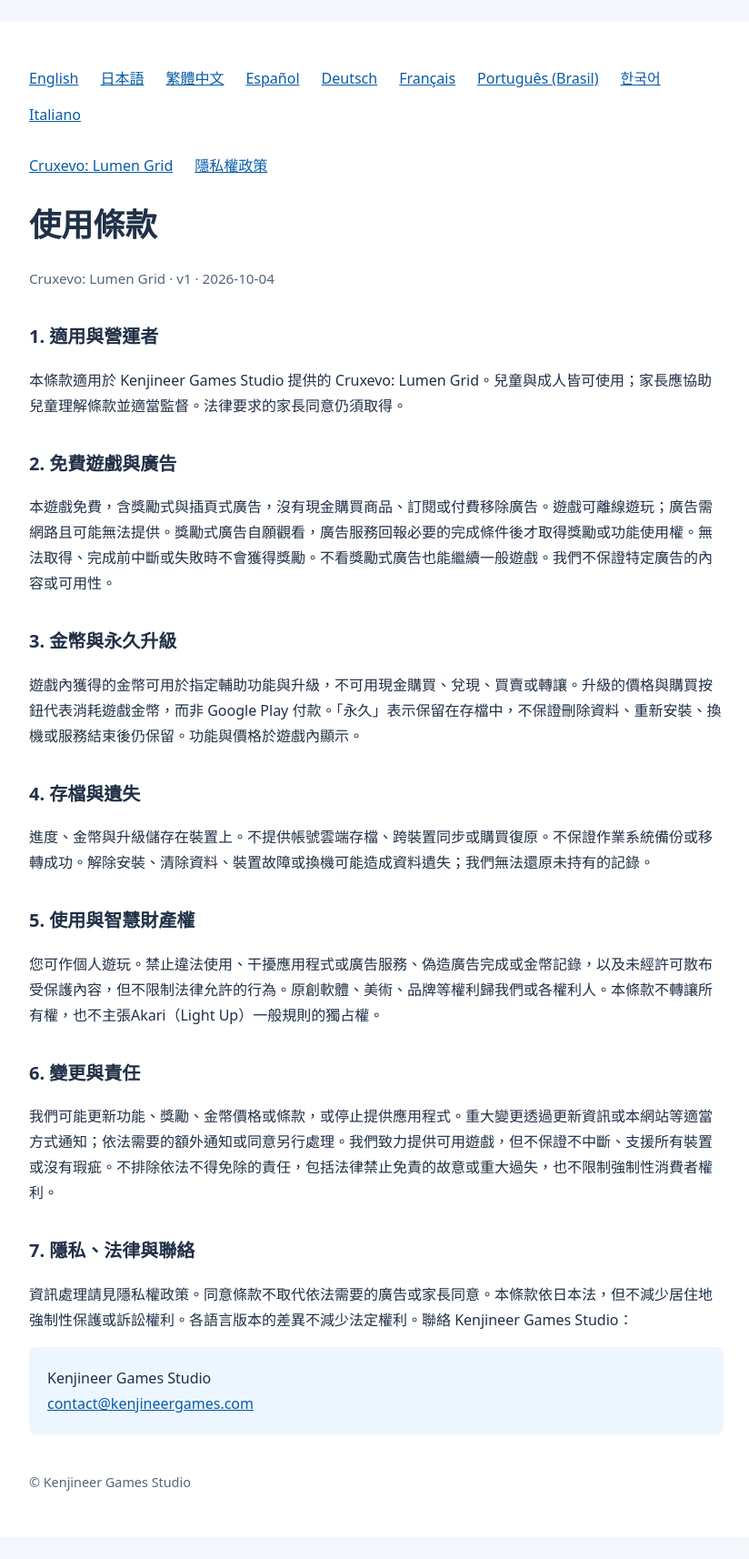
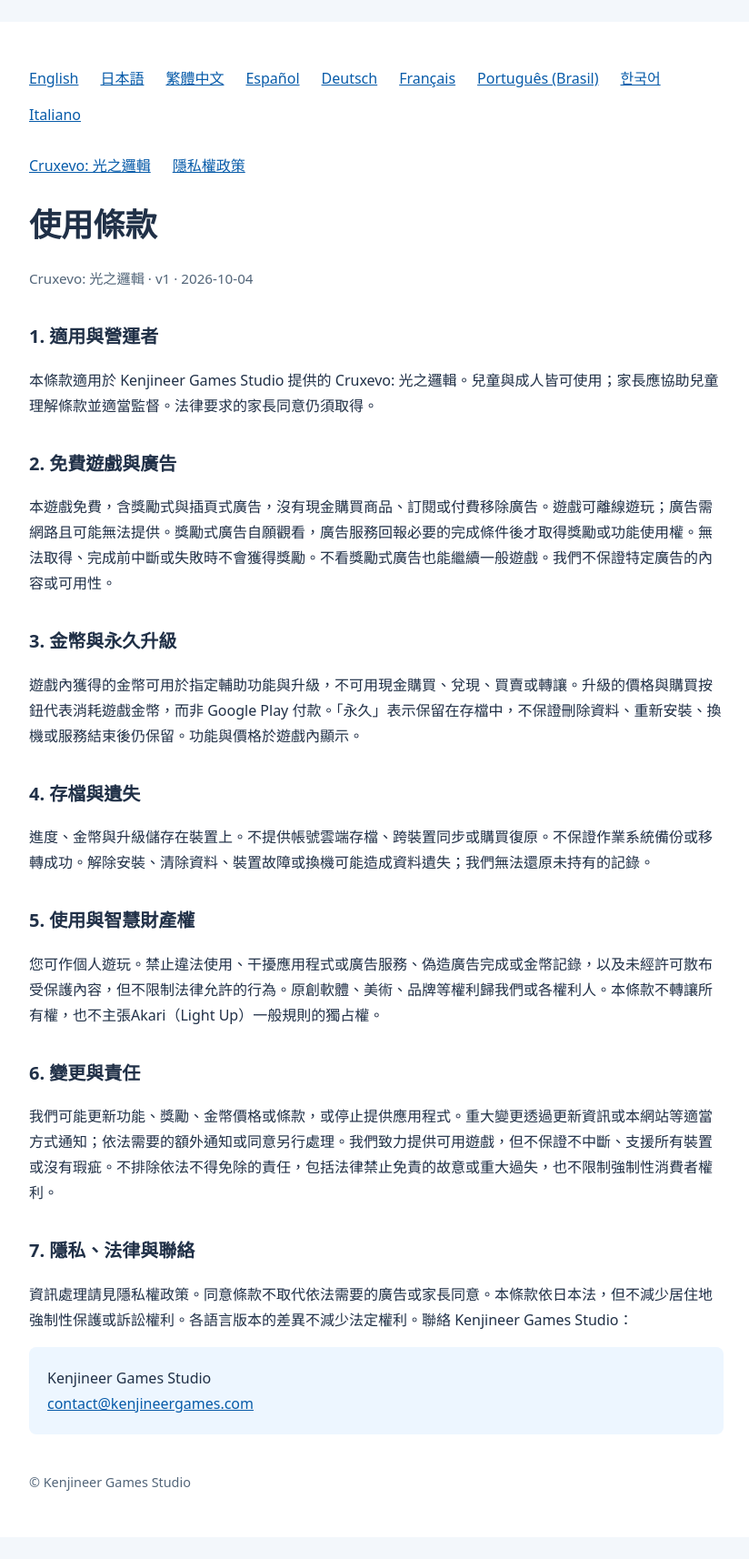
Before and after one commit to kenjineer-code/kenjineer-code.github.io, a Jekyll site: the page cruxevo/lumengrid/terms.zh-Hant.html, which Jekyll copies as it is, in a window 1280 px wide. Shown: the whole page at 91% size, without its empty margins (226-1050 px from the left). Built offline with Jekyll 4.4.1, drawn with Linux system fonts in a browser that asks for light colours.

Commit message:
docs: use localized Lumen Grid titles in legal pages (#27) (#28)
Apply the owner-approved Korean and Traditional Chinese product names to legal titles, metadata, navigation and the index. Preserve legal substance and document versions. App coordination: kenjineer-code/lumen_grid#128.

Closes #27

Co-authored-by: Codex <noreply@openai.com>

```diff
--- a/cruxevo/lumengrid/terms.zh-Hant.html
+++ b/cruxevo/lumengrid/terms.zh-Hant.html
@@ -1,10 +1,10 @@
 <!doctype html>
 <html lang="zh-Hant">
-<head><meta charset="utf-8"><meta name="viewport" content="width=device-width, initial-scale=1"><title>Cruxevo: Lumen Grid | 使用條款</title><link rel="stylesheet" href="legal.css"><script defer src="language.js"></script></head>
+<head><meta charset="utf-8"><meta name="viewport" content="width=device-width, initial-scale=1"><title>Cruxevo: 光之邏輯 | 使用條款</title><link rel="stylesheet" href="legal.css"><script defer src="language.js"></script></head>
 <body><main><nav aria-label="Language"><a hreflang="en" lang="en" href="terms.html#en">English</a> <a hreflang="ja" lang="ja" href="terms.html#ja">日本語</a> <a hreflang="zh-Hant" lang="zh-Hant" href="terms.zh-Hant.html">繁體中文</a> <a hreflang="es" lang="es" href="terms.es.html">Español</a> <a hreflang="de" lang="de" href="terms.de.html">Deutsch</a> <a hreflang="fr" lang="fr" href="terms.fr.html">Français</a> <a hreflang="pt-BR" lang="pt-BR" href="terms.pt-BR.html">Português (Brasil)</a> <a hreflang="ko" lang="ko" href="terms.ko.html">한국어</a> <a hreflang="it" lang="it" href="terms.it.html">Italiano</a></nav>
-<nav aria-label="Cruxevo"><a href="index.html">Cruxevo: Lumen Grid</a><a href="privacy.zh-Hant.html">隱私權政策</a></nav>
-<h1>使用條款</h1><p class="meta">Cruxevo: Lumen Grid · v1 · 2026-10-04</p>
-<h2>1. 適用與營運者</h2><p>本條款適用於 Kenjineer Games Studio 提供的 Cruxevo: Lumen Grid。兒童與成人皆可使用；家長應協助兒童理解條款並適當監督。法律要求的家長同意仍須取得。</p>
+<nav aria-label="Cruxevo"><a href="index.html">Cruxevo: 光之邏輯</a><a href="privacy.zh-Hant.html">隱私權政策</a></nav>
+<h1>使用條款</h1><p class="meta">Cruxevo: 光之邏輯 · v1 · 2026-10-04</p>
+<h2>1. 適用與營運者</h2><p>本條款適用於 Kenjineer Games Studio 提供的 Cruxevo: 光之邏輯。兒童與成人皆可使用；家長應協助兒童理解條款並適當監督。法律要求的家長同意仍須取得。</p>
 <h2>2. 免費遊戲與廣告</h2><p>本遊戲免費，含獎勵式與插頁式廣告，沒有現金購買商品、訂閱或付費移除廣告。遊戲可離線遊玩；廣告需網路且可能無法提供。獎勵式廣告自願觀看，廣告服務回報必要的完成條件後才取得獎勵或功能使用權。無法取得、完成前中斷或失敗時不會獲得獎勵。不看獎勵式廣告也能繼續一般遊戲。我們不保證特定廣告的內容或可用性。</p>
 <h2>3. 金幣與永久升級</h2><p>遊戲內獲得的金幣可用於指定輔助功能與升級，不可用現金購買、兌現、買賣或轉讓。升級的價格與購買按鈕代表消耗遊戲金幣，而非 Google Play 付款。「永久」表示保留在存檔中，不保證刪除資料、重新安裝、換機或服務結束後仍保留。功能與價格於遊戲內顯示。</p>
 <h2>4. 存檔與遺失</h2><p>進度、金幣與升級儲存在裝置上。不提供帳號雲端存檔、跨裝置同步或購買復原。不保證作業系統備份或移轉成功。解除安裝、清除資料、裝置故障或換機可能造成資料遺失；我們無法還原未持有的記錄。</p>
```
Also changed, not shown: cruxevo/lumengrid/_release-checklist.md (+1 -0 lines), cruxevo/lumengrid/index.html (+10 -0 lines), cruxevo/lumengrid/privacy.ko.html (+4 -4 lines), cruxevo/lumengrid/privacy.zh-Hant.html (+4 -4 lines), cruxevo/lumengrid/terms.ko.html (+4 -4 lines).
